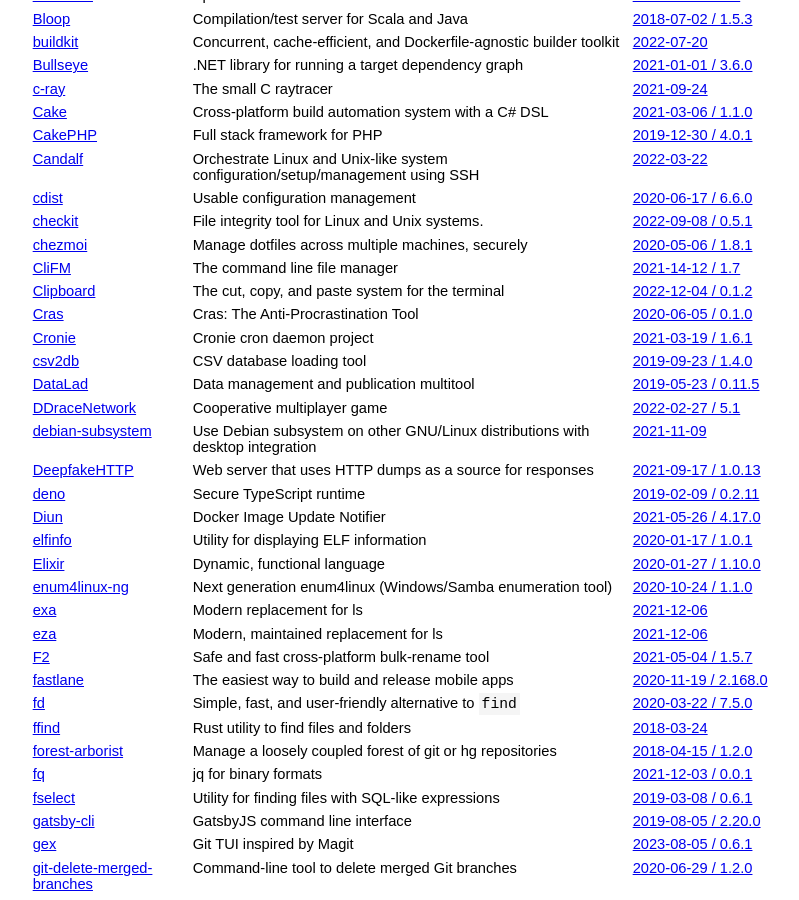
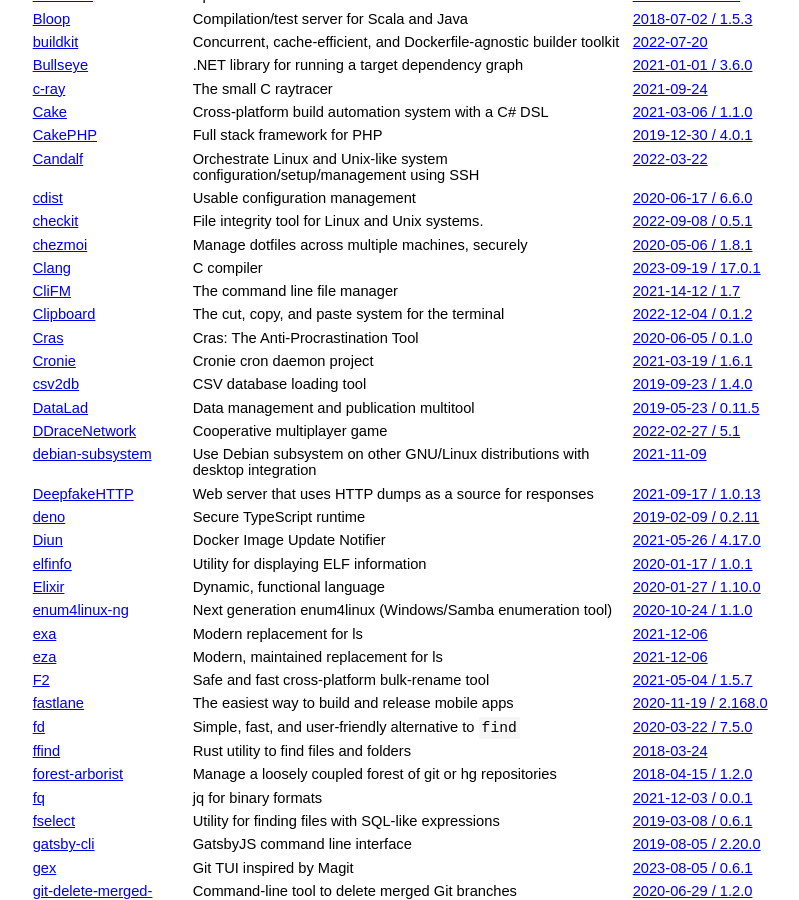
Before and after one commit to jcs/no_color, a Jekyll site: the page built from index.md, in a window 1280 px wide and 900 px high, scrolled down 2652 px. Shown: the whole window, without its empty margins (211-1010 px from the left). Built offline with Jekyll 4.4.1, drawn with Linux system fonts in a browser that asks for light colours; our own code applies the rules of GitHub Pages for plain Markdown files; some of the changed text lies outside the part shown.

Commit message:
Move Clang to the “supporting” list (#252)

```diff
--- a/index.md
+++ b/index.md
@@ -159,6 +159,7 @@ color by default via `NO_COLOR`.
 | [cdist](https://www.cdi.st/) | Usable configuration management | [2020-06-17 / 6.6.0](https://code.ungleich.ch/ungleich-public/cdist/-/releases/6.6.0) |
 | [checkit](https://gitgud.io/BoraxMan/checkit) | File integrity tool for Linux and Unix systems. | [2022-09-08 / 0.5.1](https://gitgud.io/BoraxMan/checkit/-/tags/v0.5.1) |
 | [chezmoi](https://chezmoi.io/) | Manage dotfiles across multiple machines, securely | [2020-05-06 / 1.8.1](https://github.com/twpayne/chezmoi/releases/tag/v1.8.1) |
+| [Clang](https://clang.llvm.org/) | C compiler | [2023-09-19 / 17.0.1](https://github.com/llvm/llvm-project/releases/tag/llvmorg-17.0.1) |
 | [CliFM](https://github.com/leo-arch/clifm) | The command line file manager | [2021-14-12 / 1.7](https://github.com/leo-arch/clifm/commit/c9e0a1384c8f410922731341a3e8ebfe8b98ec27) |
 | [Clipboard](https://github.com/Slackadays/Clipboard) | The cut, copy, and paste system for the terminal | [2022-12-04 / 0.1.2](https://github.com/Slackadays/Clipboard/commit/79db7ced8fc6c56f79db6555775a470d0e30616e) |
 | [Cras](https://sr.ht/~arivigo/cras/) | Cras: The Anti-Procrastination Tool | [2020-06-05 / 0.1.0](https://git.sr.ht/~arivigo/cras/refs/1.0.1) |
@@ -291,7 +292,6 @@ color by default via `NO_COLOR`.
 | [Arcanist](https://github.com/phacility/arcanist) | `arc --no-ansi COMMAND` ([Docs](http://manpages.ubuntu.com/manpages/xenial/man1/arc.1.html)) |
 | [Bundler](https://bundler.io/) | `bundle COMMAND --no-color` ([Docs](https://bundler.io/v1.15/man/bundle.1.html)) |
 | [Chalk](https://github.com/chalk/chalk) | `export FORCE_COLOR=0` ([Docs](https://github.com/chalk/chalk#supportscolor)) |
-| [Clang](https://clang.llvm.org/) | `-fno-color-diagnostics` ([Docs](https://clang.llvm.org/docs/UsersManual.html#formatting-of-diagnostics)) |
 | [CMake](https://cmake.org/) | Set `CMAKE_COLOR_MAKEFILE` to `OFF` ([Docs](https://cmake.org/cmake/help/latest/variable/CMAKE_COLOR_MAKEFILE.html)) |
 | [Cocoapods](https://cocoapods.org/) | `pod COMMAND --no-ansi` ([Docs](https://guides.cocoapods.org/terminal/commands.html#pod_install)) |
 | [Composer](https://getcomposer.org/) | `composer --no-ansi` ([Docs](https://getcomposer.org/doc/03-cli.md#global-options)) |
```
